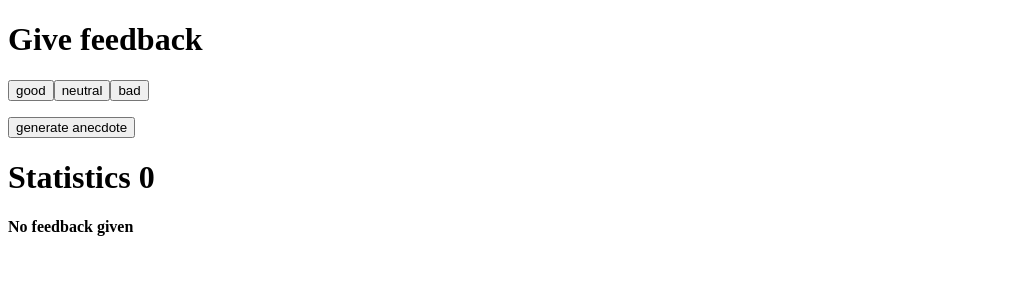
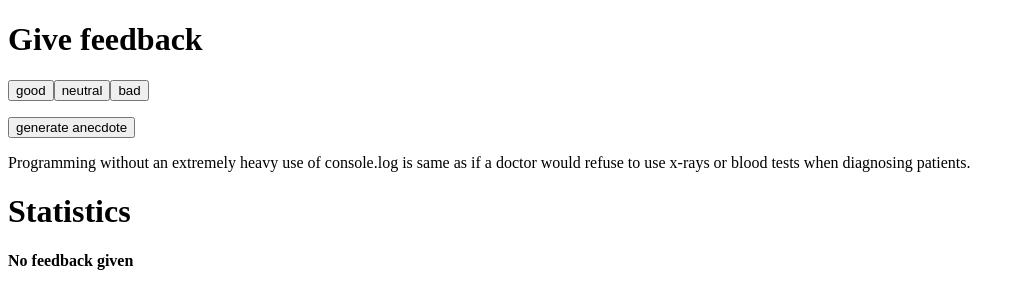
Before and after one commit to keranenkirill/FullStackOpen, a React (Vite) app in the folder osa1/part1/: page / in a window 1280 px wide. Shown: the top 308 px of the page, without its empty margins (0-1021 px from the left). Built offline with nearby package versions, Linux system fonts and the light colour scheme.

Commit message:
1.12*: anekdootit step1

```diff
--- a/osa1/part1/src/App.jsx
+++ b/osa1/part1/src/App.jsx
@@ -74,17 +74,15 @@ const App = () => {
       <p></p>
       <Button handleClick={() => setAnecdoteLine(anecdotes + 1)} text="generate anecdote" />
 
-      {anecdotes >0 ?
-        (<DisplayText anecdoteline ={anecdote_lines[Math.floor(Math.random() * anecdote_lines.length)]}/>)
+      <DisplayText anecdoteline ={anecdote_lines[Math.floor(Math.random() * anecdote_lines.length)]}/>
+
+
+
+      <h1>Statistics</h1>
+      { all_votes===0 ?
+        (<h4> No feedback given </h4> )
         :
-        (<p></p>)
-      }
-
-      <h1>Statistics {good_val}</h1>
-      { all_votes===0 ?
-      (<h4> No feedback given </h4> )
-      :
-      (<Statistics  good_val={good_val} neutral_val={neutral_val} bad_val={bad_val}  all_votes={all_votes} average={average} pos_pers={positive_persentage} />)
+        (<Statistics  good_val={good_val} neutral_val={neutral_val} bad_val={bad_val}  all_votes={all_votes} average={average} pos_pers={positive_persentage} />)
       }
     </div>
   );
```
